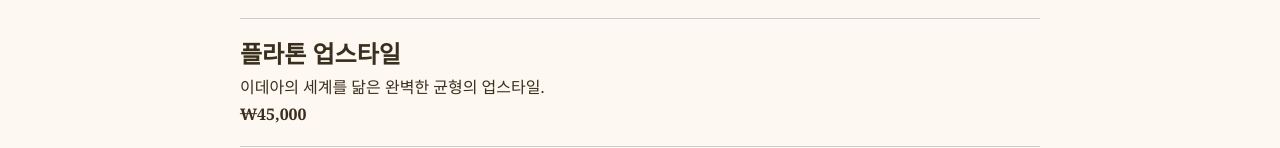
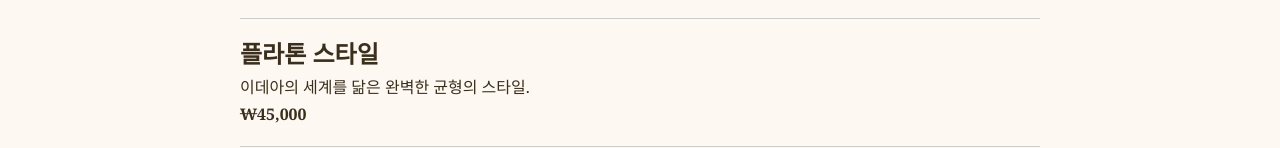
Before and after one commit to jiiiiinsh/room404, a plain HTML site: page menu.html in a window 1280 px wide. Shown: the part 586-734 px from the top of the page. Drawn offline with Linux system fonts and the light colour scheme.

Commit message:
Update menu.html

```diff
--- a/menu.html
+++ b/menu.html
@@ -64,8 +64,8 @@
     </div>
 
     <div class="service">
-      <h2>플라톤 업스타일</h2>
-      <p>이데아의 세계를 닮은 완벽한 균형의 업스타일.</p>
+      <h2>플라톤 스타일</h2>
+      <p>이데아의 세계를 닮은 완벽한 균형의 스타일.</p>
       <p><strong>₩45,000</strong></p>
     </div>
   </main>
```
